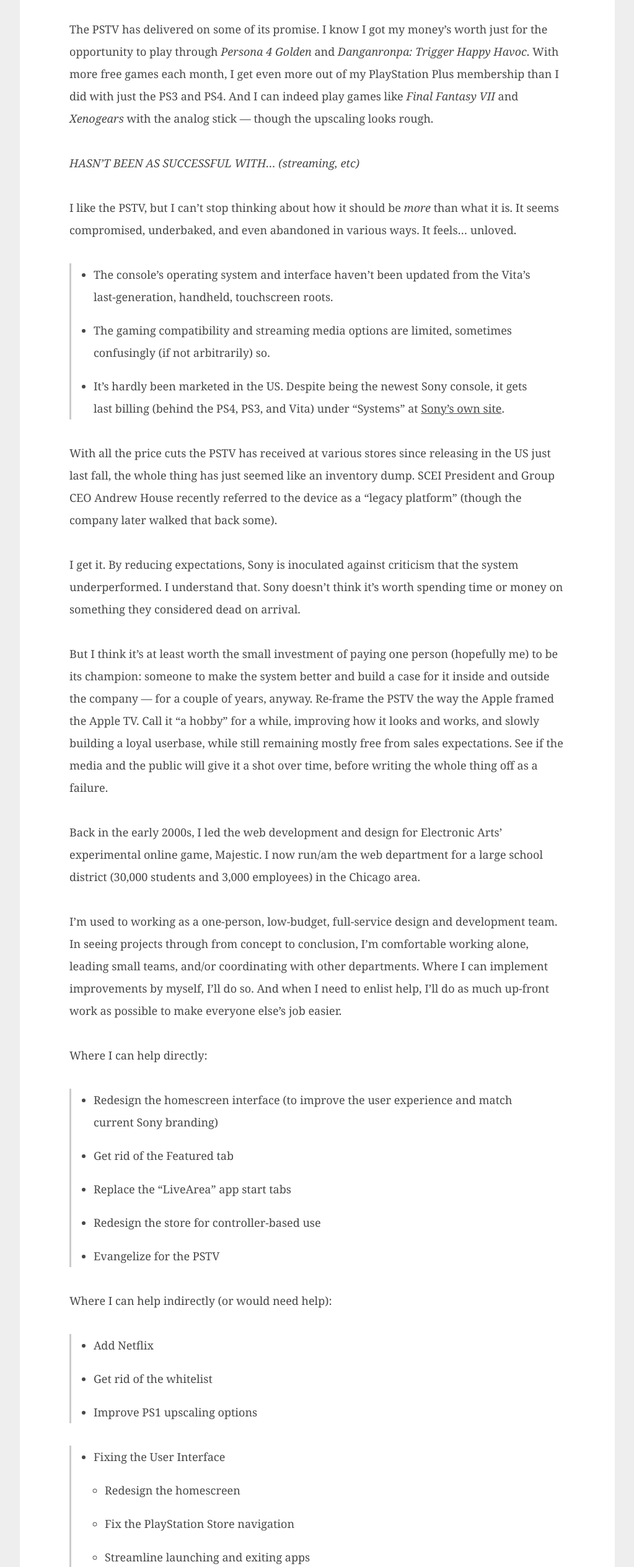
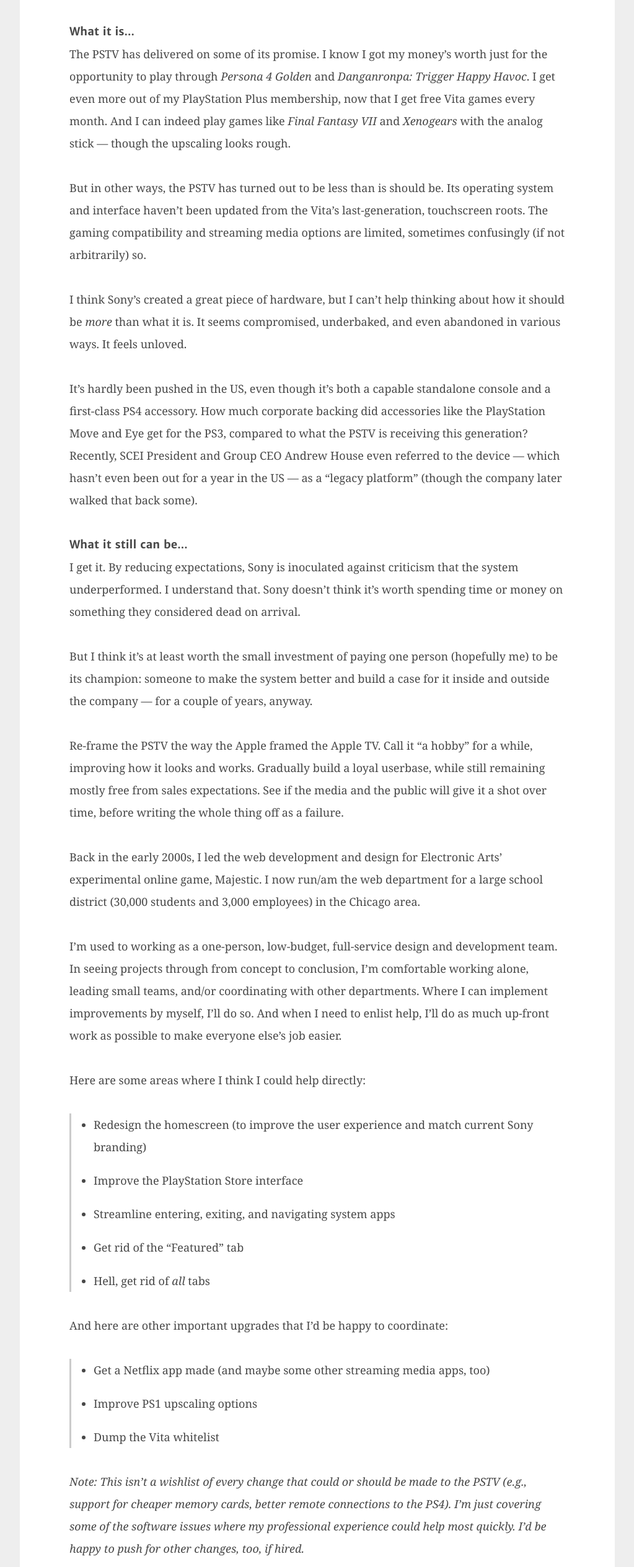
Before and after one commit to hellogreg/pstv, a plain HTML site: page about.html in a window 1280 px wide. Shown: the part 896-3425 px from the top of the page at 62% size, without its empty margins (128-1151 px from the left). Drawn offline with Linux system fonts and the light colour scheme; a web font is replaced by a local one.

Commit message:
Updating article text/styles

```diff
--- a/about.html
+++ b/about.html
@@ -18,29 +18,24 @@
   <p>I loved the PlayStation TV from <a href="https://www.youtube.com/watch?v=rG5l78gbvpU">the moment Sony announced it</a>.</p>
   <p>It was poised to be the Swiss Army knife of PlayStations, giving gamers an opportunity to play titles from every Sony console and handheld ever released (via built-in compatibility, Remote Play, or PlayStation Now). As someone who doesn’t do much portable gaming, I looked forward to trying some Vita JRPGs on my TV. And I hoped the PSTV would finally give me the option of playing early-era PlayStation games with an analog stick and some decent upscaling.</p>
   <p>It also sounded like the perfect device to bring on long trips: a way to enjoy games and streaming media on the road, making any hotel or guest room feel a little like home.</p>
-  <p>The PSTV has delivered on some of its promise. I know I got my money’s worth just for the opportunity to play through <em>Persona 4 Golden</em> and <em>Danganronpa: Trigger Happy Havoc</em>. With more free games each month, I get even more out of my PlayStation Plus membership than I did with just the PS3 and PS4. And I can indeed play games like <em>Final Fantasy VII</em> and <em>Xenogears</em> with the analog stick — though the upscaling looks rough.</p>
-  <p><em>HASN’T BEEN AS SUCCESSFUL WITH… (streaming, etc)</em></p>
-  <p>I like the PSTV, but I can’t stop thinking about how it should be <em>more</em> than what it is. It seems compromised, underbaked, and even abandoned in various ways. It feels… unloved.</p>
-  <ul>
-    <li>The console’s operating system and interface haven’t been updated from the Vita’s last-generation, handheld, touchscreen roots.</li><li>The gaming compatibility and streaming media options are limited, sometimes confusingly (if not arbitrarily) so.</li><li>It’s hardly been marketed in the US. Despite being the newest Sony console, it gets last billing (behind the PS4, PS3, and Vita) under “Systems” at <a href="https://www.playstation.com/en-us/">Sony’s own site</a>.</li></ul>
-  <p>With all the price cuts the PSTV has received at various stores since releasing in the US just last fall, the whole thing has just seemed like an inventory dump. SCEI President and Group CEO Andrew House recently referred to the device as a “legacy platform” (though the company later walked that back some).</p>
+  <h3 id="what-it-is..."><a name="what-it-is..." href="#what-it-is..."></a>What it is…</h3>
+  <p>The PSTV has delivered on some of its promise. I know I got my money’s worth just for the opportunity to play through <em>Persona 4 Golden</em> and <em>Danganronpa: Trigger Happy Havoc</em>. I get even more out of my PlayStation Plus membership, now that I get free Vita games every month. And I can indeed play games like <em>Final Fantasy VII</em> and <em>Xenogears</em> with the analog stick — though the upscaling looks rough.</p>
+  <p>But in other ways, the PSTV has turned out to be less than is should be. Its operating system and interface haven’t been updated from the Vita’s last-generation, touchscreen roots. The gaming compatibility and streaming media options are limited, sometimes confusingly (if not arbitrarily) so.</p>
+  <p>I think Sony’s created a great piece of hardware, but I can’t help thinking about how it should be <em>more</em> than what it is. It seems compromised, underbaked, and even abandoned in various ways. It feels unloved.</p>
+  <p>It’s hardly been pushed in the US, even though it’s both a capable standalone console and a first-class PS4 accessory. How much corporate backing did accessories like the PlayStation Move and Eye get for the PS3, compared to what the PSTV is receiving this generation? Recently, SCEI President and Group CEO Andrew House even referred to the device — which hasn’t even been out for a year in the US — as a “legacy platform” (though the company later walked that back some).</p>
+  <h3 id="what-it-still-can-be..."><a name="what-it-still-can-be..." href="#what-it-still-can-be..."></a>What it still can be…</h3>
   <p>I get it. By reducing expectations, Sony is inoculated against criticism that the system underperformed. I understand that. Sony doesn’t think it’s worth spending time or money on something they considered dead on arrival.</p>
-  <p>But I think it’s at least worth the small investment of paying one person (hopefully me) to be its champion: someone to make the system better and build a case for it inside and outside the company — for a couple of years, anyway. Re-frame the PSTV the way the Apple framed the Apple TV. Call it “a hobby” for a while, improving how it looks and works, and slowly building a loyal userbase, while still remaining mostly free from sales expectations. See if the media and the public will give it a shot over time, before writing the whole thing off as a failure.</p>
+  <p>But I think it’s at least worth the small investment of paying one person (hopefully me) to be its champion: someone to make the system better and build a case for it inside and outside the company — for a couple of years, anyway.</p>
+  <p>Re-frame the PSTV the way the Apple framed the Apple TV. Call it “a hobby” for a while, improving how it looks and works. Gradually build a loyal userbase, while still remaining mostly free from sales expectations. See if the media and the public will give it a shot over time, before writing the whole thing off as a failure.</p>
   <p>Back in the early 2000s, I led the web development and design for Electronic Arts’ experimental online game, Majestic. I now run/am the web department for a large school district (30,000 students and 3,000 employees) in the Chicago area.</p>
   <p>I’m used to working as a one-person, low-budget, full-service design and development team. In seeing projects through from concept to conclusion, I’m comfortable working alone, leading small teams, and/or coordinating with other departments. Where I can implement improvements by myself, I’ll do so. And when I need to enlist help, I’ll do as much up-front work as possible to make everyone else’s job easier.</p>
-  <p>Where I can help directly:</p>
+  <p>Here are some areas where I think I could help directly:</p>
   <ul>
-    <li>Redesign the homescreen interface (to improve the user experience and match current Sony branding)</li><li>Get rid of the Featured tab</li><li>Replace the “LiveArea” app start tabs</li><li>Redesign the store for controller-based use</li><li>Evangelize for the PSTV</li></ul>
-  <p>Where I can help indirectly (or would need help):</p>
+    <li>Redesign the homescreen (to improve the user experience and match current Sony branding)</li><li>Improve the PlayStation Store interface</li><li>Streamline entering, exiting, and navigating system apps</li><li>Get rid of the “Featured” tab</li><li>Hell, get rid of <em>all</em> tabs</li></ul>
+  <p>And here are other important upgrades that I’d be happy to coordinate:</p>
   <ul>
-    <li>Add Netflix</li><li>Get rid of the whitelist</li><li>Improve PS1 upscaling options</li></ul>
-  <ul>
-    <li>Fixing the User Interface<ul>
-      <li>Redesign the homescreen</li><li>Fix the PlayStation Store navigation</li><li>Streamline launching and exiting apps</li><li>Get rid of the “Featured” tab</li><li>Hell, get rid of <em>all</em> tabs</li></ul>
-    </li><li>Other Proposed Updates<ul>
-    <li>The PSTV needs Netflix (and maybe some other streaming media)</li><li>Add a PS1 Retro Mode</li><li>Dump the Vita whitelist</li></ul>
-  </li></ul>
-  <p><em>Note: This isn’t a wish list of every change that could or should be made to the PSTV (e.g., support for cheaper memory cards, better remote connections to the PS4). I’m just covering some of the software issues where I think I could help, personally.</em></p>
+    <li>Get a Netflix app made (and maybe some other streaming media apps, too)</li><li>Improve PS1 upscaling options</li><li>Dump the Vita whitelist</li></ul>
+  <p><em>Note: This isn’t a wishlist of every change that could or should be made to the PSTV (e.g., support for cheaper memory cards, better remote connections to the PS4). I’m just covering some of the software issues where my professional experience could help most quickly. I’d be happy to push for other changes, too, if hired.</em></p>
   <h2 id="fixing-the-pstv's-user-interface"><a name="fixing-the-pstv's-user-interface" href="#fixing-the-pstv's-user-interface"></a>Fixing the PSTV’s User Interface</h2>
   <blockquote>
     <p>“For us, design is more than just superficial look and feel. It must also be in harmony with both the human intellect and instinct. Reaching beyond the realms of functionality and aesthetics, design must provide both an intuitive and enriching experience.”<br>— Sony Design Philosophy: Empathy</p>
@@ -116,9 +111,10 @@
   <h2 id="thanks-for-reading!"><a name="thanks-for-reading!" href="#thanks-for-reading!"></a>Thanks for Reading!</h2>
   <h3 id="resources"><a name="resources" href="#resources"></a>Resources</h3>
   <ul>
-    <li><a href="http://www.sony.net/SonyInfo/design/profile/philosophy.html">Sony Design Philosophy: Empathy</a></li></ul>
+    <li><a href="http://www.sony.net/SonyInfo/design/profile/philosophy.html">Sony Design Philosophy</a></li></ul>
   <h3 id="contact-me"><a name="contact-me" href="#contact-me"></a>Contact me</h3>
-  <p>Greg Gibson | hellogreg@gmail.com | @elfneedsfood</p>
+  <ul>
+    <li>Greg Gibson | <a href="mailto:hellogreg@gmail.com">hellogreg@gmail.com</a> | <a href="https://twitter.com/elfneedsfood">@elfneedsfood</a></li></ul>
 
 
 </div>
--- a/css/about.scss
+++ b/css/about.scss
@@ -75,8 +75,8 @@
 
 $baseFontSize: 1.8rem;
 $baseLineHeight: 3.6rem;
-$baseTextColor: rgba(72,72,72,1);
-$baseTextFaded: rgba(72,72,72,.5);
+$baseTextColor: rgba(72, 72, 72, 1);
+$baseTextFaded: rgba(72, 72, 72, .5);
 $mobileFontSize: 1.4rem;
 $mobileLineHeight: 2.8rem;
 $mobileHeaderLineHeight: 4.2rem;
@@ -104,20 +104,27 @@
   vertical-align: baseline;
 }
 
-h2, h3, h4, h5, h6 {
+h1 {
+  font-size: 3.6rem;
+  margin-bottom: 0;
+}
+
+h3, h6 {
   font-family: "MerriweatherSans", Georgia, serif;
 }
 
-h1 {
-  font-size: 3.6rem;margin-bottom: 0;
-}
-
 h2 {
-  font-size: 3rem;
+  font-size: 2.4rem;
 }
 
 h3 {
-  font-size: 2.4rem;
+  font-size: 1.8rem;
+  margin-bottom: 0;
+
+  & + * {
+    margin-top: 0;
+  }
+
 }
 
 h4 {
@@ -145,9 +152,6 @@
 h1 + h6 {
   margin-top: 0;
 }
-
-
-
 
 ul, ol {
   border-left: .3rem solid #ccc;
@@ -206,7 +210,7 @@
   font-size: $baseFontSize;
   line-height: $baseLineHeight;
   margin: 0 auto;
-  padding: 13.3rem 8rem .5rem 8rem;
+  padding: 13.7rem 8rem .5rem 8rem;
   width: 96rem;
   max-width: 98%;
 }
```
Also changed, not shown: css/about.css, 1 other file.
